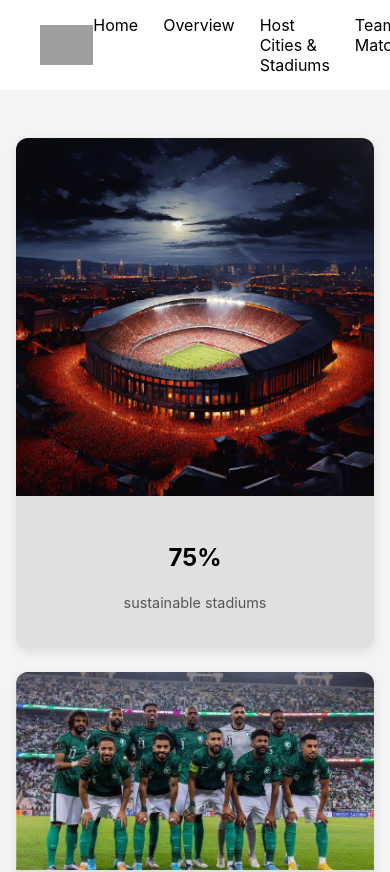
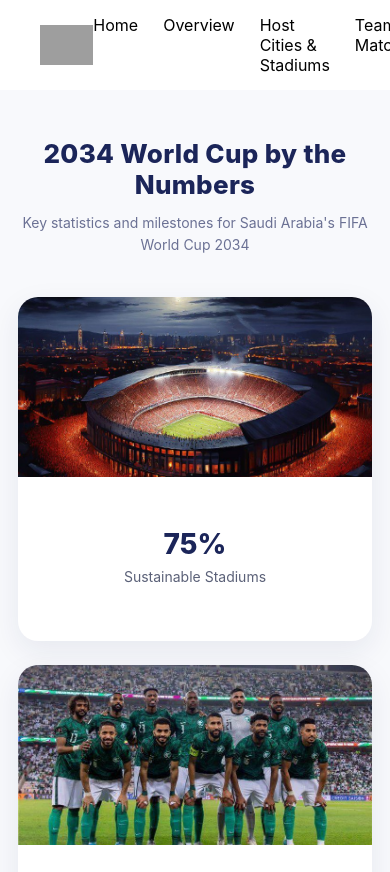
Before and after one commit to JoudAlharbi/WorldCup2034, a React (Create React App) app: page /statistics in a window 390 px wide. Shown: the top 872 px of the page. Built offline with nearby package versions, Linux system fonts and the light colour scheme; no server answers; grey boxes are pictures that could not be loaded.

Commit message:
Redesign statistics section with premium responsive layout

```diff
--- /dev/null
+++ b/src/overview/statistics.css
@@ -0,0 +1,121 @@
+/* === 2034 World Cup by the Numbers === */
+.stats {
+  background-color: #f8f9fc;
+  padding: 64px clamp(20px, 6vw, 90px);
+}
+
+.stats__head {
+  text-align: center;
+  max-width: 720px;
+  margin: 0 auto 40px;
+}
+
+.stats__title {
+  color: #1b2559;
+  font-size: clamp(26px, 3.6vw, 40px);
+  font-weight: 800;
+  letter-spacing: 0.3px;
+  margin: 0;
+}
+
+.stats__subtitle {
+  color: #6b7194;
+  font-size: clamp(14px, 1.6vw, 17px);
+  line-height: 1.6;
+  margin: 12px 0 0;
+}
+
+/* Flex layout so the final (partial) row stays centered and balanced */
+.stats__grid {
+  display: flex;
+  flex-wrap: wrap;
+  justify-content: center;
+  gap: 24px;
+}
+
+.stat-card {
+  box-sizing: border-box;
+  flex: 0 1 calc(25% - 18px); /* 4 per row */
+  background: #ffffff;
+  border-radius: 20px;
+  overflow: hidden;
+  box-shadow: 0 10px 30px rgba(27, 37, 89, 0.08);
+  display: flex;
+  flex-direction: column;
+  transition: transform 0.28s ease, box-shadow 0.28s ease;
+}
+
+.stat-card:hover {
+  transform: translateY(-8px);
+  box-shadow: 0 22px 44px rgba(27, 37, 89, 0.16);
+}
+
+.stat-card__media {
+  height: 180px;
+  overflow: hidden;
+  background: #eef0f7;
+}
+
+.stat-card__media img {
+  width: 100%;
+  height: 100%;
+  object-fit: cover;
+  display: block;
+  transition: transform 0.5s ease;
+}
+
+.stat-card:hover .stat-card__media img {
+  transform: scale(1.08);
+}
+
+.stat-card__body {
+  flex: 1;
+  min-height: 120px;
+  padding: 22px 18px;
+  text-align: center;
+  display: flex;
+  flex-direction: column;
+  align-items: center;
+  justify-content: center;
+  gap: 8px;
+}
+
+.stat-card__number {
+  margin: 0;
+  color: #1b2559;
+  font-size: clamp(28px, 3vw, 38px);
+  font-weight: 800;
+  line-height: 1;
+}
+
+.stat-card__label {
+  margin: 0;
+  color: #5b6178;
+  font-size: 14px;
+  line-height: 1.5;
+  text-transform: capitalize;
+}
+
+/* Tablet: 2 per row */
+@media (max-width: 900px) {
+  .stat-card {
+    flex: 0 1 calc(50% - 12px);
+  }
+}
+
+/* Mobile: 1 per row */
+@media (max-width: 560px) {
+  .stats {
+    padding: 48px 18px;
+  }
+  .stat-card {
+    flex: 0 1 100%;
+  }
+}
+
+@media (prefers-reduced-motion: reduce) {
+  .stat-card,
+  .stat-card__media img {
+    transition: none;
+  }
+}
--- a/src/overview/statistics.js
+++ b/src/overview/statistics.js
@@ -1,4 +1,5 @@
 import React from "react";
+import "./statistics.css";
 
 const statsData = [
   {
@@ -40,58 +41,28 @@
 
 const Statistics = () => {
   return (
-    <div style={{ padding: "3rem 1rem", backgroundColor: "#f4f4f4" }}>
-      <div
-        style={{
-          display: "grid",
-          gridTemplateColumns: "repeat(auto-fit, minmax(250px, 1fr))",
-          gap: "1.5rem"
-        }}
-      >
+    <section className="stats">
+      <div className="stats__head">
+        <h2 className="stats__title">2034 World Cup by the Numbers</h2>
+        <p className="stats__subtitle">
+          Key statistics and milestones for Saudi Arabia's FIFA World Cup 2034
+        </p>
+      </div>
+
+      <div className="stats__grid">
         {statsData.map((item, index) => (
-          <div
-            key={index}
-            style={{
-              backgroundColor: "#e0e0e0",
-              borderRadius: "0.75rem",
-              overflow: "hidden",
-              boxShadow: "0 4px 12px rgba(0,0,0,0.1)",
-              display: "flex",
-              flexDirection: "column"
-            }}
-          >
-            {/* Image section that fills remaining space */}
-            <div style={{ flexGrow: 1 }}>
-              <img
-                src={item.image}
-                alt={item.label}
-                style={{
-                  width: "100%",
-                  height: "100%",
-                  objectFit: "cover",
-                  display: "block"
-                }}
-              />
+          <article className="stat-card" key={index}>
+            <div className="stat-card__media">
+              <img src={item.image} alt={item.label} loading="lazy" />
             </div>
-
-            {/* Fixed-height gray box */}
-            <div
-              style={{
-                height: "120px",
-                padding: "1rem",
-                textAlign: "center",
-                display: "flex",
-                flexDirection: "column",
-                justifyContent: "center"
-              }}
-            >
-              <h3 style={{ fontSize: "1.5rem", marginBottom: "0.5rem" }}>{item.number}</h3>
-              <p style={{ fontSize: "0.9rem", color: "#555" }}>{item.label}</p>
+            <div className="stat-card__body">
+              <h3 className="stat-card__number">{item.number}</h3>
+              <p className="stat-card__label">{item.label}</p>
             </div>
-          </div>
+          </article>
         ))}
       </div>
-    </div>
+    </section>
   );
 };
 
```
